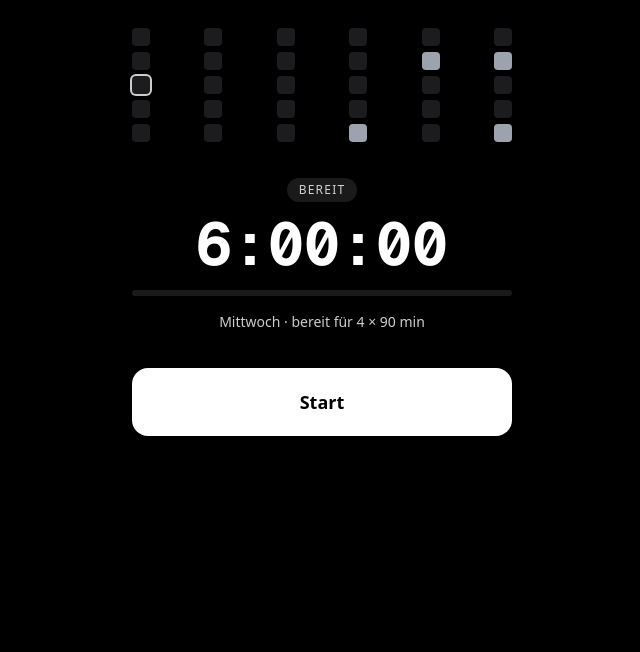
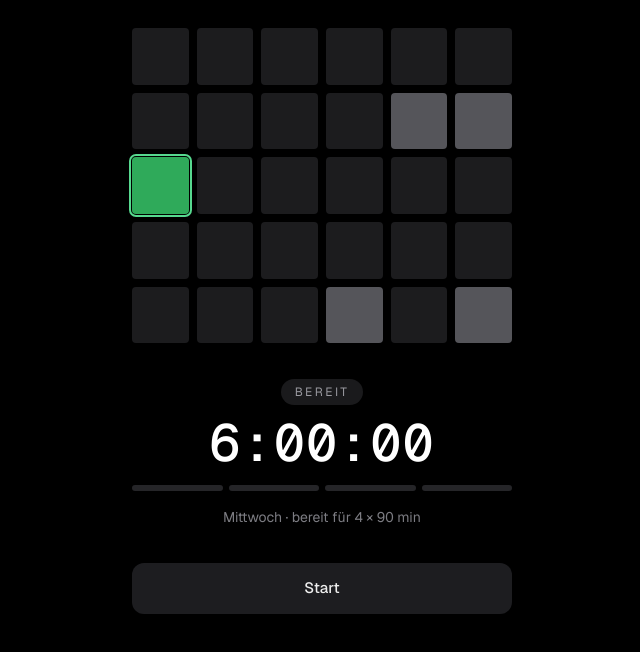
Before and after one commit to LorenzFedeli/lorenz-study-timer, a Next.js app: page / in a window 1280 px wide. Shown: the top 652 px of the page, without its empty margins (318-958 px from the left). Built offline with nearby package versions, Linux system fonts and the light colour scheme.

Commit message:
slightly new design not all done

```diff
--- a/app/components/DayGrid.tsx
+++ b/app/components/DayGrid.tsx
@@ -7,8 +7,8 @@ import {
   type DayRecord,
 } from "@/app/lib/tracker";
 
-// Exam dates (Prüfungstermine), shown in a lighter gray — these are NOT
-// completed focus days. Edit this list to change the markers.
+// Exam dates (Prüfungstermine), shown muted — these are NOT completed focus
+// days. Edit this list to change the markers.
 const EXAM_DATES = new Set([
   "2026-07-10", // Fr, Woche 4
   "2026-07-14", // Di, Woche 5
@@ -16,29 +16,33 @@ const EXAM_DATES = new Set([
   "2026-07-24", // Fr, Woche 6
 ]);
 
-// Dark → bright green by focus fraction. Empty days stay a near-black slot.
-function cellColor(fraction: number): string {
-  if (fraction <= 0) return "var(--cell-empty)";
-  const lightness = 20 + Math.min(1, fraction) * 40; // 20% … 60%
-  return `hsl(142 65% ${lightness}%)`;
-}
+// Per-screen cell palette. "focus" = black screen, "pause" = #141414 screen.
+const PALETTE = {
+  focus: { empty: "#1c1c1e", exam: "#55555a" },
+  pause: { empty: "#262628", exam: "#5b5b60" },
+} as const;
+
+const TODAY_BG = "#2faa5a";
+const TODAY_OUTLINE = "#57d98f";
 
 interface DayGridProps {
   days: Record<string, DayRecord>;
   todayFocusSeconds: number;
   now: Date;
+  variant: "focus" | "pause";
 }
 
-export default function DayGrid({ days, todayFocusSeconds, now }: DayGridProps) {
+export default function DayGrid({ days, todayFocusSeconds, now, variant }: DayGridProps) {
   const weeks = buildGrid(now);
   const todayStr = localDateKey(now);
+  const palette = PALETTE[variant];
 
   return (
     <div className="w-full">
       {/* One column per week — current week left, future weeks to the right */}
-      <div className="flex justify-between gap-[6px]">
+      <div className="flex w-full gap-2">
         {weeks.map((week, wi) => (
-          <div key={wi} className="flex flex-col gap-[6px]">
+          <div key={wi} className="flex flex-1 flex-col gap-2">
             {week.map((date) => {
               const key = localDateKey(date);
               const isToday = key === todayStr;
@@ -46,22 +50,33 @@ export default function DayGrid({ days, todayFocusSeconds, now }: DayGridProps)
               const seconds = isToday
                 ? todayFocusSeconds
                 : (days[key]?.focusSeconds ?? 0);
+              const isComplete = seconds >= FOCUS_GOAL_SECONDS - 1; // 6 h goal reached
               const hours = seconds / 3600;
               const label = isExam
                 ? `${key}: Prüfungstermin`
                 : `${key}: ${hours.toFixed(1)} Stunden Fokus`;
+
+              // Today is always the green marker; completed past days fill green
+              // once the goal is reached; everything else stays an empty slot.
+              const backgroundColor = isToday
+                ? TODAY_BG
+                : isExam
+                  ? palette.exam
+                  : isComplete
+                    ? TODAY_BG
+                    : palette.empty;
+
               return (
                 <div
                   key={key}
                   title={label}
                   aria-label={label}
-                  className={`h-[18px] w-[18px] rounded-[4px] ${
-                    isToday ? "ring-2 ring-white/80" : ""
-                  }`}
+                  className="aspect-square w-full rounded-[4px]"
                   style={{
-                    backgroundColor: isExam
-                      ? "var(--cell-exam)"
-                      : cellColor(seconds / FOCUS_GOAL_SECONDS),
+                    backgroundColor,
+                    ...(isToday
+                      ? { outline: `2px solid ${TODAY_OUTLINE}`, outlineOffset: "1px" }
+                      : null),
                   }}
                 />
               );
--- a/app/components/Tracker.tsx
+++ b/app/components/Tracker.tsx
@@ -4,7 +4,6 @@ import { useCallback, useEffect, useMemo, useRef, useState } from "react";
 import DayGrid from "./DayGrid";
 import {
   BREAK_SECONDS,
-  currentBlock,
   defaultState,
   FOCUS_BLOCK_SECONDS,
   FOCUS_BLOCKS,
@@ -255,7 +254,19 @@ export default function Tracker() {
   const today = mounted ? new Date() : new Date(0);
   const isDone = live.phase === "idle" && live.remainingFocusSeconds <= 0;
   const todayFocus = focusDoneToday(live);
-  const goalFraction = Math.min(1, todayFocus / FOCUS_GOAL_SECONDS);
+
+  // Progress split into the 4 focus blocks: done = full, current = partial,
+  // future = empty.
+  const blockFills = Array.from({ length: FOCUS_BLOCKS }, (_, i) =>
+    Math.min(1, Math.max(0, (todayFocus - i * FOCUS_BLOCK_SECONDS) / FOCUS_BLOCK_SECONDS)),
+  );
+
+  // "pause" screen = the dark (#141414) break / lunch states; "focus" = black.
+  // Per-screen greys mirror .screen--focus / .screen--pause from the spec.
+  const gridVariant: "focus" | "pause" =
+    live.phase === "break" || live.phase === "lunch" ? "pause" : "focus";
+  const trackColor = gridVariant === "pause" ? "#2f2f32" : "#252528";
+  const pillBg = gridVariant === "pause" ? "#2a2a2c" : "#1a1a1c";
 
   const phaseLabel = !mounted
     ? "—"
@@ -291,52 +302,63 @@ export default function Tracker() {
       <main className="mx-auto flex min-h-screen w-full max-w-[420px] flex-col gap-7 px-5 pb-10 pt-7 text-white">
         {/* Day tracker */}
         {mounted ? (
-          <DayGrid days={days} todayFocusSeconds={todayFocus} now={today} />
+          <DayGrid days={days} todayFocusSeconds={todayFocus} now={today} variant={gridVariant} />
         ) : (
-          <div className="h-[114px]" />
+          <div className="w-full aspect-[6/5]" />
         )}
 
         {/* Main timer */}
         <section className="flex flex-col items-center gap-3 pt-2">
           {mounted ? (
-            <span className="rounded-full bg-white/10 px-3 py-1 text-xs font-medium uppercase tracking-widest text-white/80">
+            <span
+              className="rounded-[20px] px-[14px] py-[5px] text-xs uppercase tracking-[2.5px] text-[#9a9aa0]"
+              style={{ backgroundColor: pillBg }}
+            >
               {phaseLabel}
             </span>
           ) : null}
 
-          <div className="font-mono text-6xl font-bold tabular-nums leading-none">
+          <div className="font-mono text-[clamp(40px,13vw,52px)] font-medium tracking-[1px] tabular-nums leading-none">
             {mounted ? formatHMS(live.remainingFocusSeconds) : "—:—:—"}
           </div>
 
-          {/* Overall goal progress */}
-          <div className="mt-1 h-1.5 w-full overflow-hidden rounded-full bg-white/10">
-            <div
-              className="h-full rounded-full bg-emerald-400 transition-[width] duration-500"
-              style={{ width: `${goalFraction * 100}%` }}
-            />
+          {/* Progress across the 4 focus blocks */}
+          <div className="mt-1 flex w-full gap-[6px]">
+            {blockFills.map((fill, i) => (
+              <div
+                key={i}
+                className="h-[6px] flex-1 overflow-hidden rounded-[3px]"
+                style={{ backgroundColor: trackColor }}
+              >
+                <div
+                  className="h-full rounded-[3px] transition-[width] duration-500"
+                  style={{ width: `${fill * 100}%`, backgroundColor: "#2faa5a" }}
+                />
+              </div>
+            ))}
           </div>
 
           {/* Phase sub-status */}
-          <div className="mt-1 min-h-[28px] text-center text-sm text-white/80">
+          <div className="mt-1 min-h-[28px] text-center text-sm tabular-nums text-[#7c7c82]">
             {!mounted ? null : live.phase === "focus" ? (
               <span>
-                Block {currentBlock(live)}/{FOCUS_BLOCKS} · noch{" "}
+                noch{" "}
                 <span className="font-mono tabular-nums">{formatClock(blockLeft)}</span> im Block
               </span>
             ) : live.phase === "break" ? (
-              <span className="text-base font-semibold">
+              <span>
                 Pause · noch{" "}
                 <span className="font-mono tabular-nums">{formatClock(breakLeft)}</span>
               </span>
             ) : live.phase === "lunch" ? (
-              <span className="text-base font-semibold">
+              <span>
                 Mittagspause ·{" "}
                 <span className="font-mono tabular-nums">
                   {formatClock(live.lunchElapsedSeconds)}
                 </span>
               </span>
             ) : isDone ? (
-              <span className="text-base font-semibold">6 h Fokuszeit erreicht 🎉</span>
+              <span>6 h Fokuszeit erreicht 🎉</span>
             ) : (
               <span>
                 {WEEKDAYS_DE[today.getDay()]}
@@ -352,7 +374,7 @@ export default function Tracker() {
             type="button"
             onClick={onPrimary}
             disabled={!mounted || isDone}
-            className="w-full rounded-2xl bg-white px-4 py-5 text-lg font-semibold text-black transition active:scale-[0.98] disabled:cursor-not-allowed disabled:opacity-40"
+            className="w-full rounded-xl bg-[#1d1d20] p-[14px] text-[15px] font-medium text-[#ededed] transition active:scale-[0.99] disabled:cursor-not-allowed disabled:opacity-40"
           >
             {primaryLabel}
           </button>
--- a/app/globals.css
+++ b/app/globals.css
@@ -5,16 +5,12 @@
 
   /* Phase backgrounds for the full-screen timer */
   --bg-focus: #000000; /* focus & idle → black */
-  --bg-break: #15803d; /* 5-min break → green */
-  --bg-lunch: #292524; /* lunch break → warm dark */
-
-  /* Empty day cell in the planner grid */
-  --cell-empty: #1c1c1f;
-  /* Exam date marker (lighter gray, not a completed focus day) */
-  --cell-exam: #9ca3af;
+  --bg-break: #141414; /* 5-min break → dark, same as lunch */
+  --bg-lunch: #141414; /* lunch break → dark, no brown */
 }
 
 @theme inline {
+  --font-sans: var(--font-geist);
   --font-mono: var(--font-geist-mono);
 }
 
@@ -22,5 +18,5 @@ html,
 body {
   background: #000000;
   color: #ffffff;
-  font-family: ui-sans-serif, system-ui, -apple-system, Helvetica, Arial, sans-serif;
+  font-family: var(--font-geist), ui-sans-serif, system-ui, -apple-system, Helvetica, Arial, sans-serif;
 }
--- a/app/layout.tsx
+++ b/app/layout.tsx
@@ -1,6 +1,14 @@
 import type { Metadata, Viewport } from "next";
-import { Geist_Mono } from "next/font/google";
+import { Geist, Geist_Mono } from "next/font/google";
 import "./globals.css";
+
+// Geist + Geist Mono are variable fonts, so weight is omitted: the full range
+// (incl. 400 and 500, which the UI uses) ships in one file. Applied via CSS
+// variables — sans for the UI, mono for the countdown.
+const geist = Geist({
+  variable: "--font-geist",
+  subsets: ["latin"],
+});
 
 const geistMono = Geist_Mono({
   variable: "--font-geist-mono",
@@ -26,7 +34,7 @@ export default function RootLayout({
   children: React.ReactNode;
 }>) {
   return (
-    <html lang="de" className={`${geistMono.variable} h-full antialiased`}>
+    <html lang="de" className={`${geist.variable} ${geistMono.variable} h-full antialiased`}>
       <body className="min-h-full">{children}</body>
     </html>
   );
```
